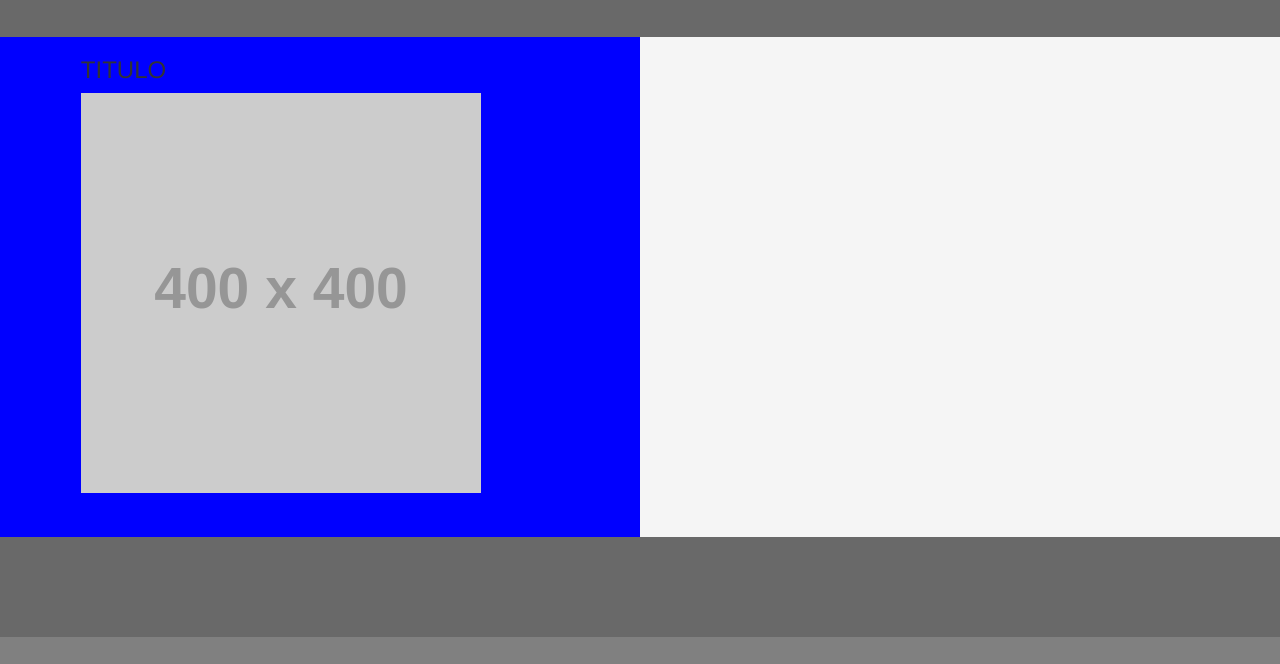
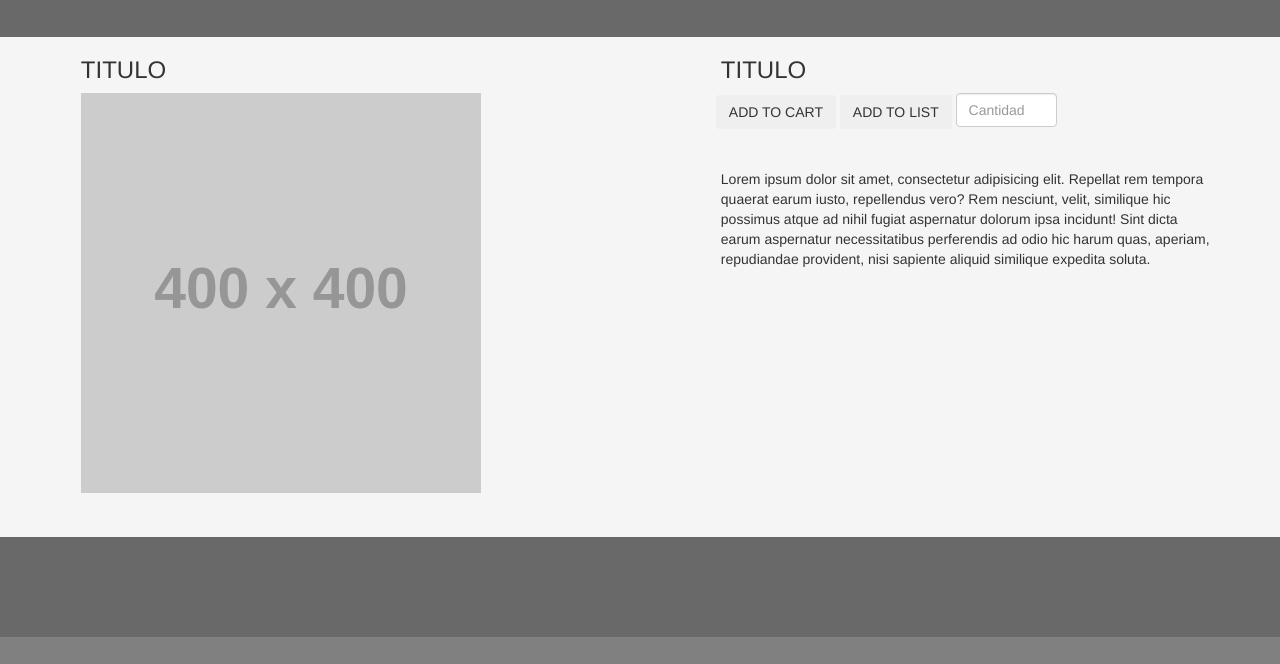
Before and after one commit to proyecto-escuelaweb/proyecto-pagweb-cocina, a plain HTML site: page producto.html in a window 1280 px wide. Shown: the part 63-727 px from the top of the page. Drawn offline with Linux system fonts and the light colour scheme; placeholder pictures from the web are drawn by us.

Commit message:
cambio en producto y agrega estilo

```diff
--- a/css/style.css
+++ b/css/style.css
@@ -1,3 +1,5 @@
+
+
 /*contenido de pantilla.html*/
 .menufinal {
   margin: 0 auto;
@@ -93,6 +95,11 @@
 /*final de contenido de tienda.html*/
 
 /*contenido de producto*/
+.numero{
+  display: inline-block;
+  width: 20%;
+}
+
 .producto {
     height: 700px;
     background-color: dimgray;
@@ -101,12 +108,12 @@
 .foto-detalle {
     margin-top:100px;
     height: 500px;
-    background-color: blue;
+    background-color:whitesmoke;
     display: inline-block;
 }
 .box-producto {
     width: 500px;
-    height: 500px;
+    height:500px;
 }
 .box-precio-puntaje {
     width: 500px;
--- a/producto.html
+++ b/producto.html
@@ -65,9 +65,28 @@
                 </div>
              </article>
             </div>
+
            <div class="col-md-6 descripcion-producto">
-                <article class="col-md-4 col-xs-12">
-          </article>
+              <article class="col-md-10 col-md-offset-1">
+                <div class="box-producto">
+                    <h3>TITULO</h3>
+
+                    <div class="list-inline">
+                      <button class="btn btn default">
+                    ADD TO CART
+                    </button>
+                    <button class="btn btn default">
+                    ADD TO LIST
+                    </button>
+                    <input type="number" class="form-control numero" placeholder="Cantidad">
+                    </div>
+                    <br>
+                    <br>
+                    <p>Lorem ipsum dolor sit amet, consectetur adipisicing elit. Repellat rem tempora quaerat earum iusto, repellendus vero? Rem nesciunt, velit, similique hic possimus atque ad nihil fugiat aspernatur dolorum ipsa incidunt! Sint dicta earum aspernatur necessitatibus perferendis ad odio hic harum quas, aperiam, repudiandae provident, nisi sapiente aliquid similique expedita soluta.</p>
+
+                </div>
+             </article>
+
            </div>
        </div>
    </div>
```
